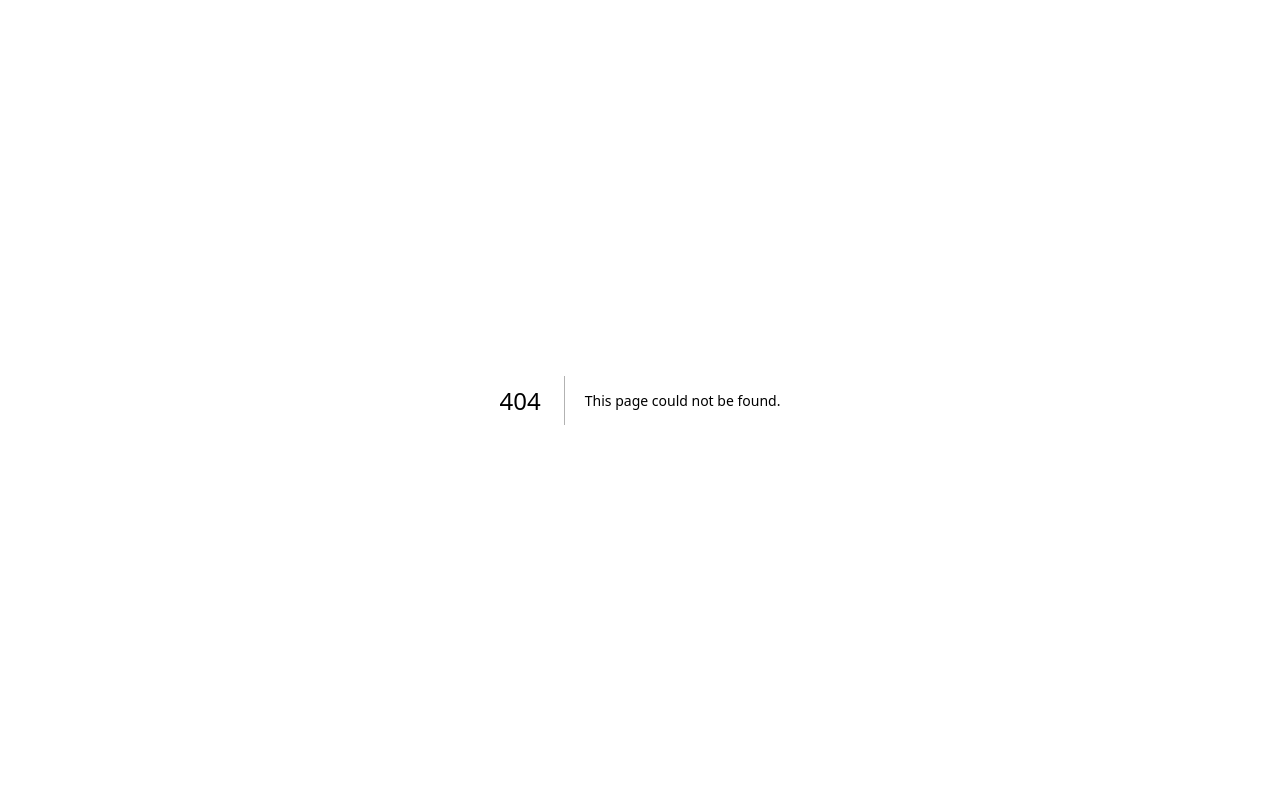
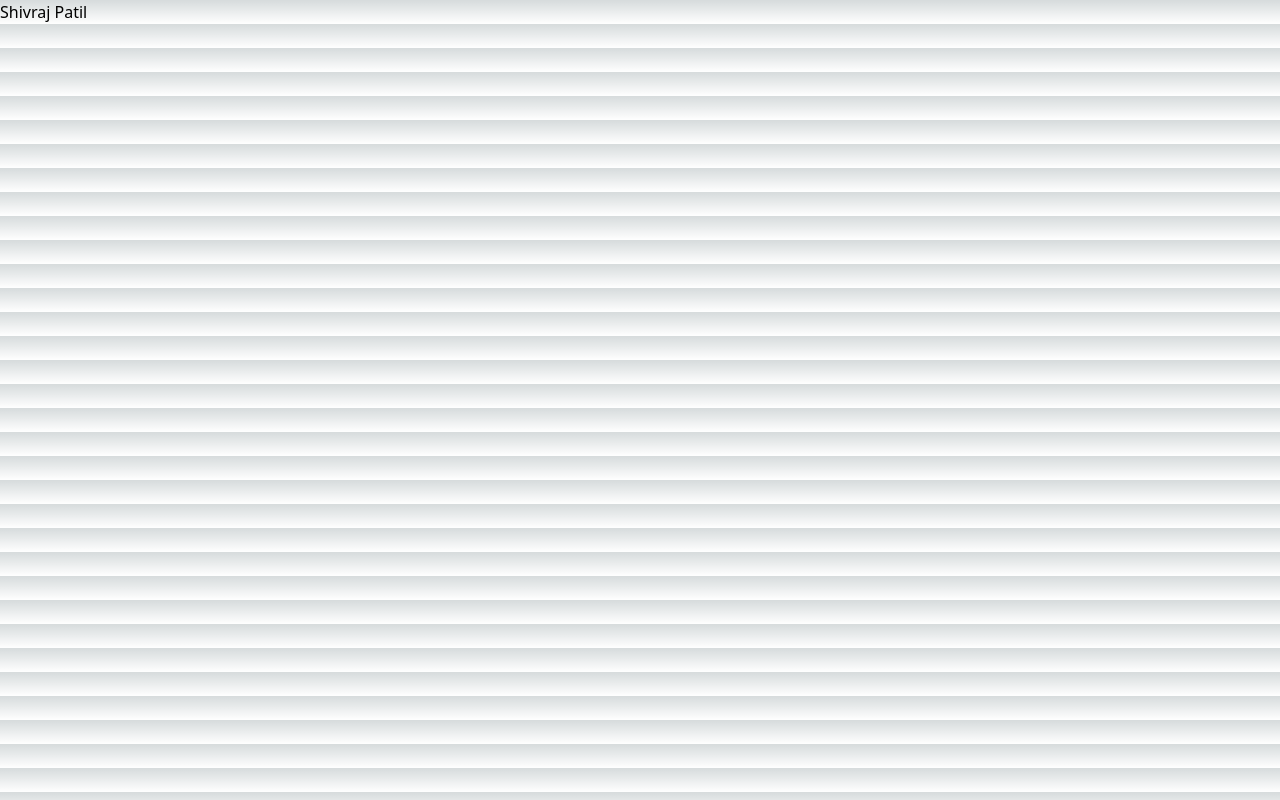
Before and after one commit to Shivraj-Patil-1998/Tatum-Frontend, a Next.js app: page /profile in a window 1280 px wide. Before the commit this address had no page. Built offline with nearby package versions, Linux system fonts and the light colour scheme.

Commit message:
last commit

```diff
--- /dev/null
+++ b/src/pages/profile.tsx
@@ -0,0 +1,14 @@
+import React, { useEffect } from "react";
+
+const Profile = () => {
+useEffect(() => {
+console.log("Test net")
+}, [])
+  return (
+    <div className="">
+      Shivraj Patil
+    </div>
+  );
+};
+
+export default Profile;
```
